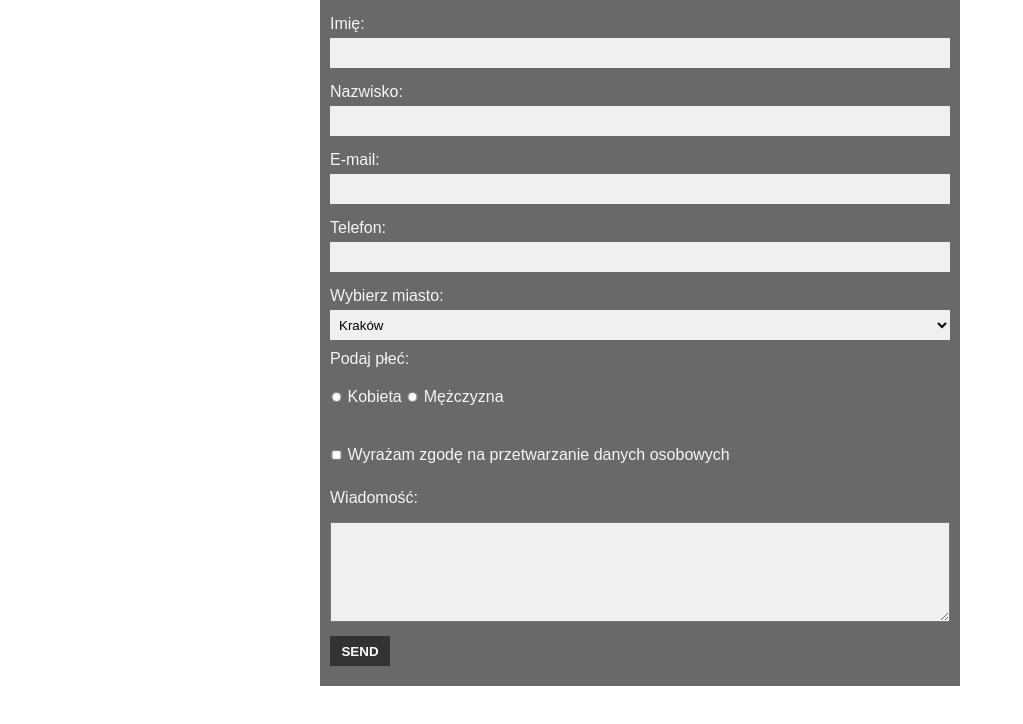
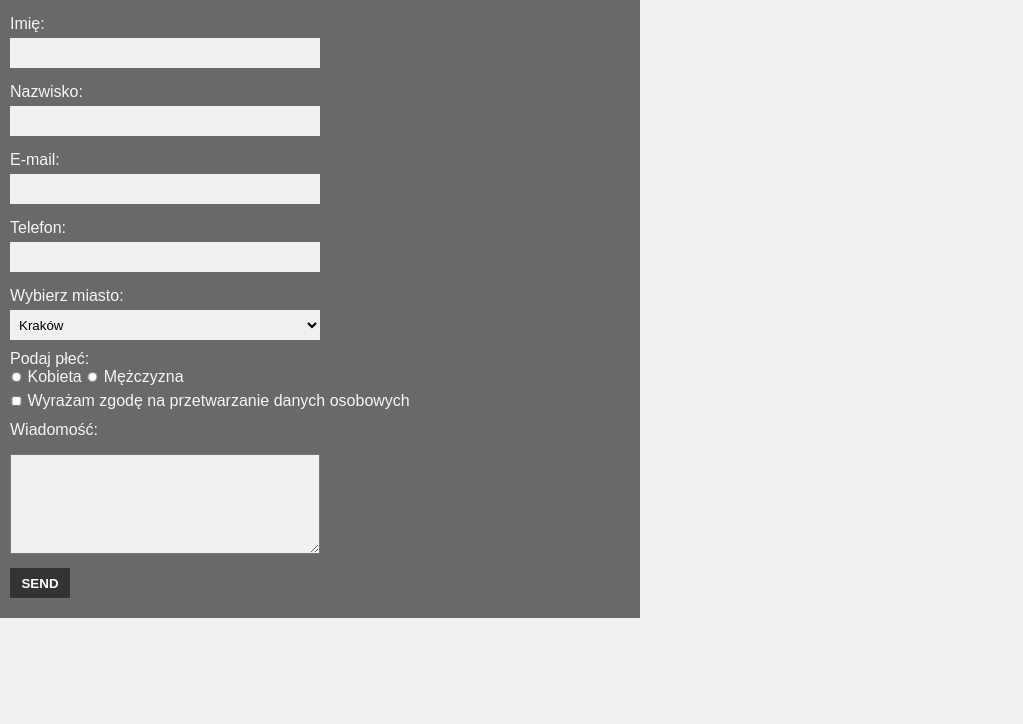
Before and after one commit to dorotiukdmytro/dorotiukdmytro.github.io, a plain HTML site: page formularz_html5/index.html in a window 1280 px wide. Shown: the whole page, without its empty margins (0-1023 px from the left). Drawn offline with Linux system fonts and the light colour scheme.

Commit message:
changed position of form

```diff
--- a/formularz_html5/css/main.css
+++ b/formularz_html5/css/main.css
@@ -7,11 +7,12 @@
 body {
     color: whitesmoke;
     font-family: arial, sans-serif;
+    background-color: rgb(240, 240, 240)
 }
 
 form {
     width: 50%;
-    margin: 0 auto;
+    /*    margin: 0 auto;*/
     padding: 10px;
     background-color: dimgrey;
 }
@@ -23,7 +24,7 @@ label {
 
 input,
 select {
-    width: 100%;
+    width: 50%;
     height: 30px;
     margin-bottom: 10px;
     padding: 5px;
@@ -42,13 +43,13 @@ input[type="checkbox"] {
 label[for="female"],
 label[for="male"],
 label[for="agreement"] {
-    display: inline-block;
+    display: inline;
     width: auto;
     margin: 20px 0;
 }
 
 textarea {
-    width: 100%;
+    width: 50%;
     height: 100px;
     margin: 10px 0;
     background-color: rgb(240, 240, 240);
```
Also changed, not shown: formularz_html5/index.html (+1 -0 lines).
